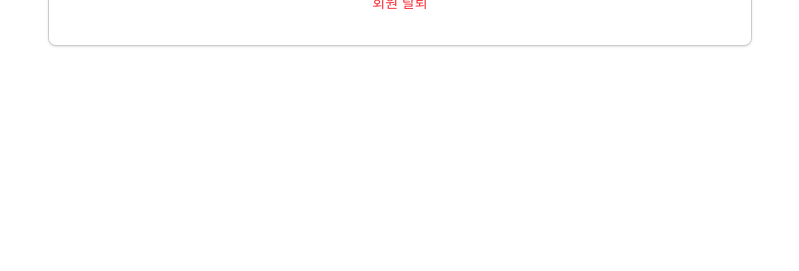
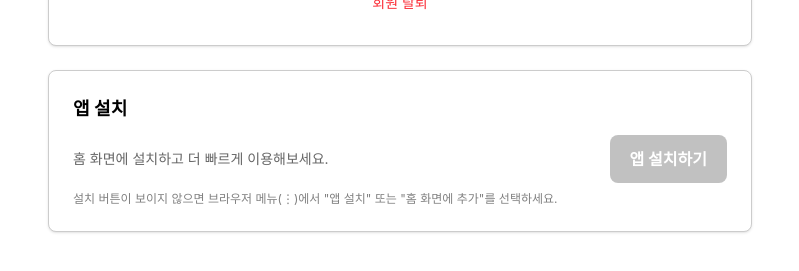
Before and after one commit to dusvlf111/Financely, a Next.js app: page /mypage in a window 1280 px wide. Shown: the part 797-1068 px from the top of the page, without its empty margins (240-1039 px from the left). Before the commit the page ends 979 px from the top, so only its background shows below. Built offline with nearby package versions, Linux system fonts and the light colour scheme; no server answers; the database is empty; a web font is replaced by a local one.

Commit message:
feat: 앱 설치 버튼 컴포넌트 추가 및 마이페이지에 통합

```diff
--- a/src/app/mypage/page.tsx
+++ b/src/app/mypage/page.tsx
@@ -5,6 +5,7 @@ import { useAuth } from '@/lib/context/AuthProvider'
 import { useRouter } from 'next/navigation'
 import { supabase } from '@/lib/supabase/client'
 import { type Problem } from '@/lib/mock/problems'
+import InstallAppButton from '@/components/InstallAppButton'
 
 export default function MyPage() {
   const { profile, updateProfile, logout, user } = useAuth()
@@ -245,6 +246,11 @@ export default function MyPage() {
           </button>
         </div>
       </section>
+
+      {/* 앱 설치 섹션 (페이지 하단) */}
+      <div className="mt-6">
+        <InstallAppButton />
+      </div>
     </div>
   )
 }
--- /dev/null
+++ b/src/components/InstallAppButton.tsx
@@ -0,0 +1,95 @@
+"use client"
+import React, { useEffect, useRef, useState } from 'react'
+
+// 간단한 beforeinstallprompt 이벤트 핸들러 (타입 최소화)
+type DeferredPromptEvent = Event & {
+  prompt: () => Promise<void>
+  userChoice: Promise<{ outcome: 'accepted' | 'dismissed'; platform: string }>
+}
+
+export default function InstallAppButton() {
+  const deferredRef = useRef<DeferredPromptEvent | null>(null)
+  const [canInstall, setCanInstall] = useState(false)
+  const [installed, setInstalled] = useState(false)
+  const [busy, setBusy] = useState(false)
+
+  useEffect(() => {
+    // 이미 설치되어 있는지 초기 판단
+    const isStandalone = typeof window !== 'undefined' && (
+      window.matchMedia?.('(display-mode: standalone)').matches ||
+      // iOS Safari PWA
+      (navigator as any).standalone === true
+    )
+    setInstalled(!!isStandalone)
+
+    const onBeforeInstallPrompt = (e: Event) => {
+      e.preventDefault()
+      deferredRef.current = e as DeferredPromptEvent
+      setCanInstall(true)
+    }
+
+    const onAppInstalled = () => {
+      setInstalled(true)
+      setCanInstall(false)
+      deferredRef.current = null
+    }
+
+    window.addEventListener('beforeinstallprompt', onBeforeInstallPrompt)
+    window.addEventListener('appinstalled', onAppInstalled)
+
+    return () => {
+      window.removeEventListener('beforeinstallprompt', onBeforeInstallPrompt)
+      window.removeEventListener('appinstalled', onAppInstalled)
+    }
+  }, [])
+
+  async function handleInstall() {
+    if (!deferredRef.current) return
+    try {
+      setBusy(true)
+      await deferredRef.current.prompt()
+      const choice = await deferredRef.current.userChoice
+      if (choice.outcome === 'accepted') {
+        setCanInstall(false)
+        deferredRef.current = null
+      }
+    } catch (err) {
+      // 무시: 사용자 취소 등
+    } finally {
+      setBusy(false)
+    }
+  }
+
+  // 설치된 경우 버튼 표시 대신 안내 문구
+  if (installed) {
+    return (
+      <section className="card-animated animate__animated animate__fadeInUp p-6">
+        <h3 className="font-semibold text-lg mb-2">앱 설치</h3>
+        <p className="text-sm text-neutral-600">이미 홈 화면에 설치되어 있습니다.</p>
+      </section>
+    )
+  }
+
+  return (
+    <section className="card-animated animate__animated animate__fadeInUp p-6">
+      <h3 className="font-semibold text-lg mb-3">앱 설치</h3>
+      <div className="flex items-center justify-between gap-3">
+        <p className="text-sm text-neutral-600 flex-1">
+          홈 화면에 설치하고 더 빠르게 이용해보세요.
+        </p>
+        <button
+          className={`btn-primary whitespace-nowrap ${!canInstall ? 'opacity-60 cursor-not-allowed' : ''}`}
+          onClick={handleInstall}
+          disabled={!canInstall || busy}
+        >
+          {busy ? '설치 중…' : '앱 설치하기'}
+        </button>
+      </div>
+      {!canInstall && (
+        <p className="text-xs text-neutral-500 mt-2">
+          설치 버튼이 보이지 않으면 브라우저 메뉴(⋮)에서 "앱 설치" 또는 "홈 화면에 추가"를 선택하세요.
+        </p>
+      )}
+    </section>
+  )
+}
```
